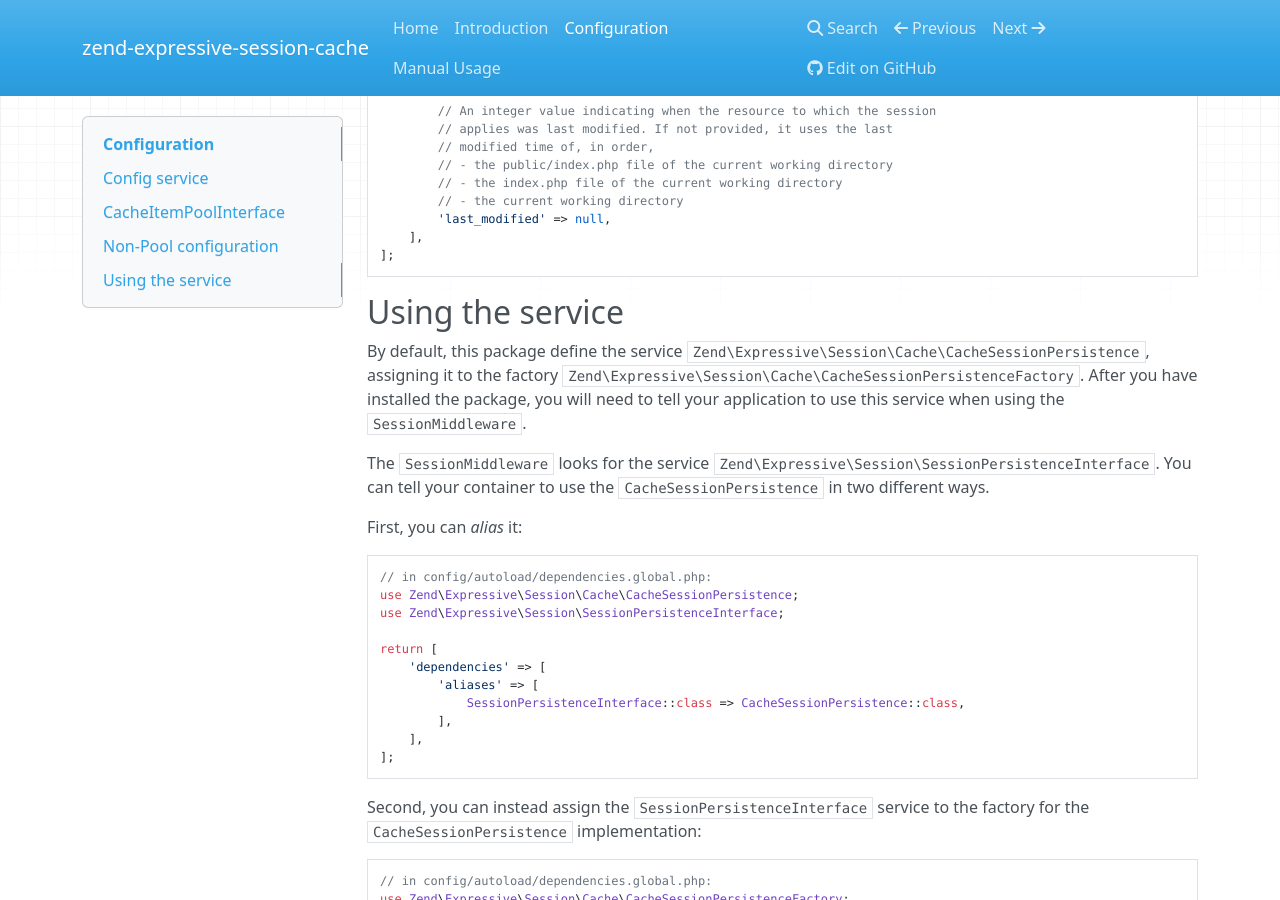
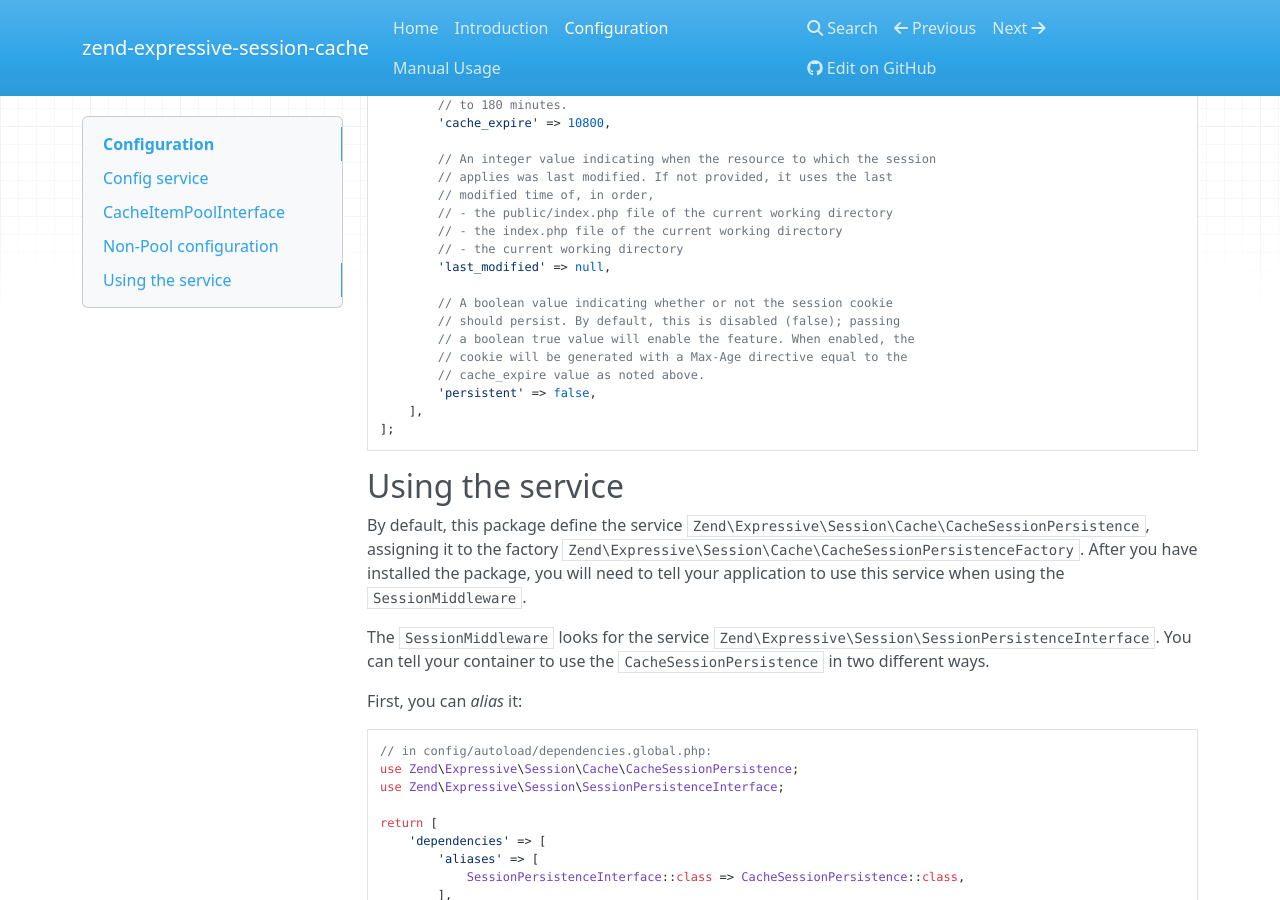
Before and after one commit to zendframework/zend-expressive-session-cache, an MkDocs documentation site: the page built from docs/book/v1/config.md, in a window 1280 px wide and 900 px high, scrolled down 1994 px. Built offline with MkDocs 1.6.1, drawn with Linux system fonts in a browser that asks for light colours; nearby versions of some CDN libraries; old or Windows-style settings are respelled for this version of MkDocs; some of the changed text lies outside the part shown.

Commit message:
Documents the new "persistent" cookie feature
Adds documentation to both the configuration and manual instantiation
sections covering the new "persistent" flag for adding a Max-Age to the
session cookie.

````diff
--- a/docs/book/v1/config.md
+++ b/docs/book/v1/config.md
@@ -8,6 +8,8 @@ This package allows configuring the following items:
 - The cache limiter (which controls how resources using sessions are cached by the browser).
 - When the session expires.
 - When the resource using a session was last modified.
+- Whether or not to create a _persistent_ session cookie (i.e., one that will
+  not expire when the browser is closed).
 
 This document details how to configure each of these items.
 
@@ -111,6 +113,13 @@ return [
         // - the index.php file of the current working directory
         // - the current working directory
         'last_modified' => null,
+
+        // A boolean value indicating whether or not the session cookie
+        // should persist. By default, this is disabled (false); passing
+        // a boolean true value will enable the feature. When enabled, the
+        // cookie will be generated with a Max-Age directive equal to the
+        // cache_expire value as noted above.
+        'persistent' => false,
     ],
 ];
 ```
````
Also changed, not shown: docs/book/v1/intro.md (+1 -1 lines), docs/book/v1/manual.md (+5 -1 lines).
